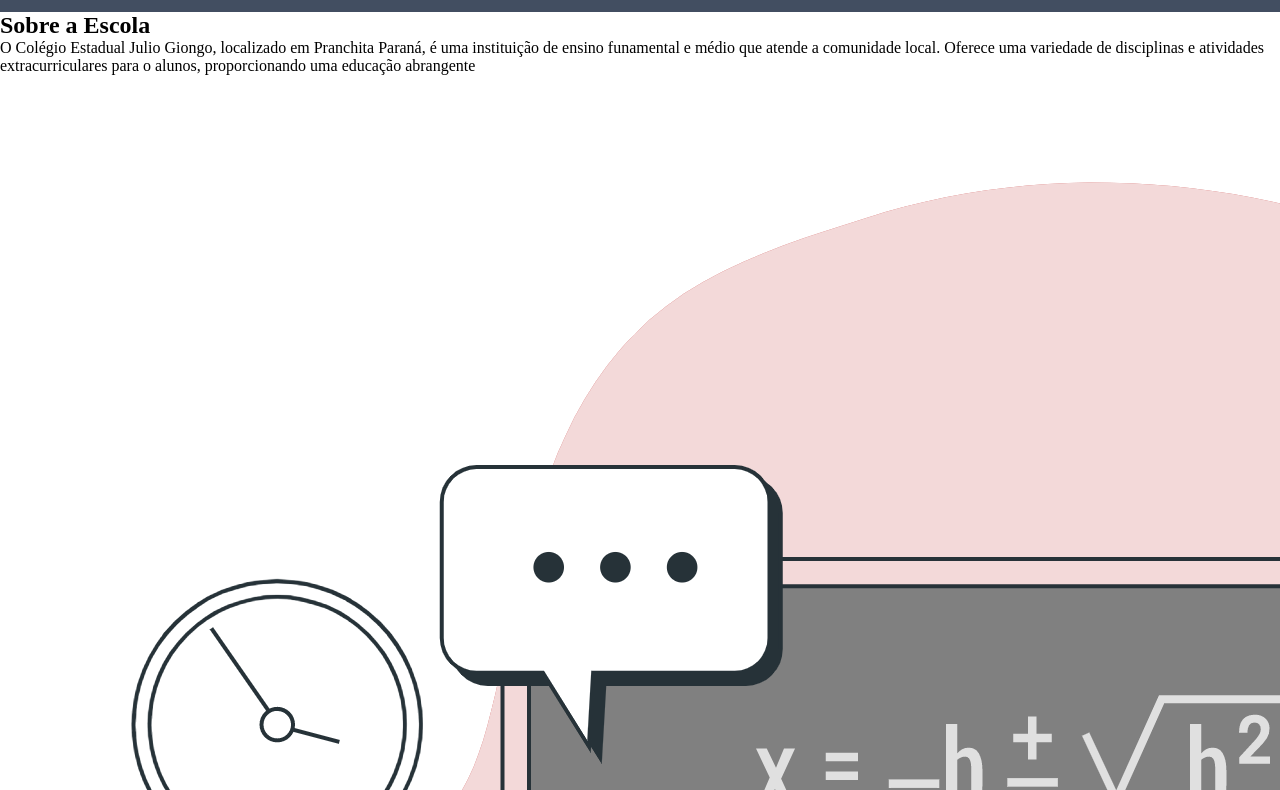
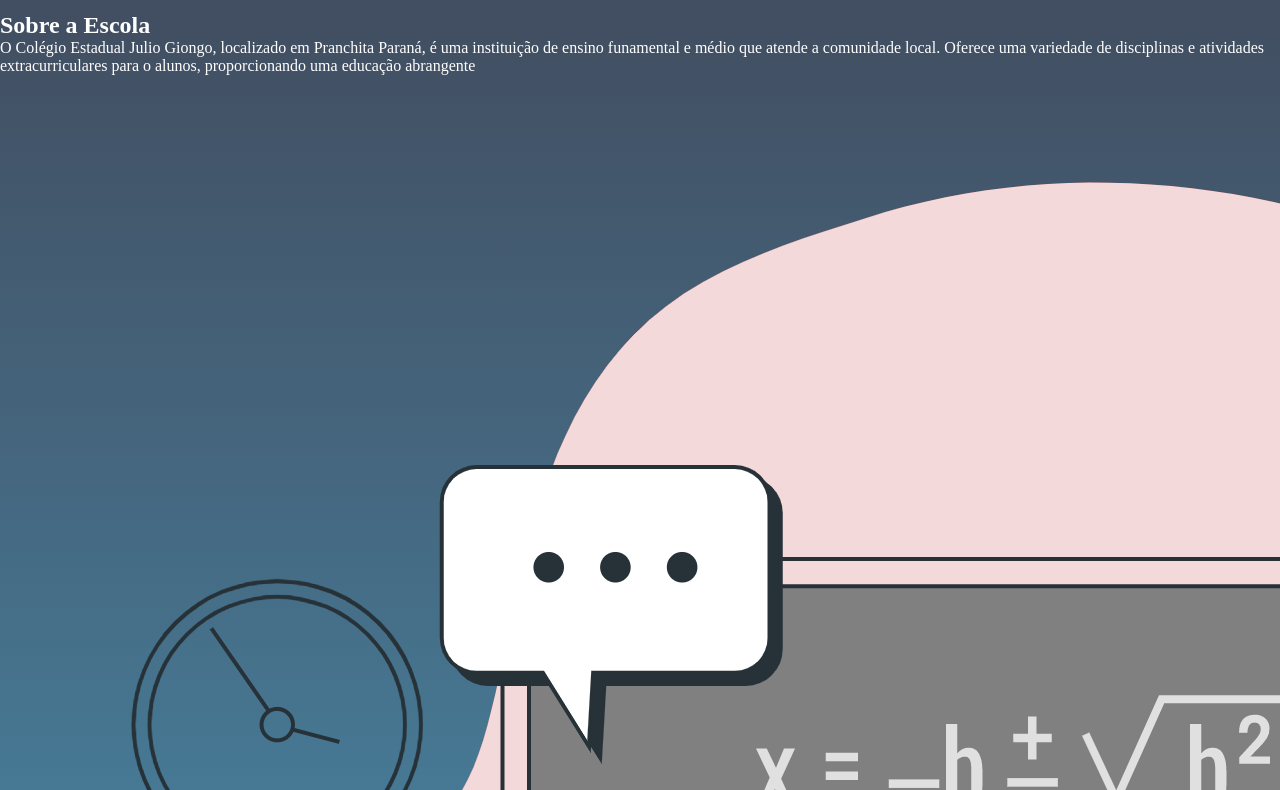
Before and after one commit to gabrielvenson/site-criativo, a plain HTML site: page index.html in a window 1280 px wide. Shown: the part 63-853 px from the top of the page. Drawn offline with Linux system fonts and the light colour scheme.

Commit message:
Add files via upload

```diff
--- a/index.html
+++ b/index.html
@@ -18,7 +18,7 @@
     </header>
     <section class="escola">
         <h2 class="escola-titulo">Sobre a Escola</h2>
-        <p class="escola-texto-um"></p>O Colégio Estadual Julio Giongo, localizado em Pranchita
+        <p class="escola-texto-um">O Colégio Estadual Julio Giongo, localizado em Pranchita
         Paraná, é uma instituição de ensino funamental e
        médio que atende a comunidade local. Oferece uma
        variedade de disciplinas e atividades extracurriculares
--- a/style.css
+++ b/style.css
@@ -11,13 +11,22 @@
     align-items: center;
     padding: 24px 0;
 }
+
 .cabecalho-imagem{
     width: 20%;
 }
-
 
 .cabecalho-lista-item{
     display: inline-block;
     margin: 0 16px;
     font-size: 24px;
 }
+
+.escola-image{
+    width: 25%;
+}
+
+.escola{
+    background-image: linear-gradient(#424e61, #4EBFe9);
+    color: white;
+    }
```
